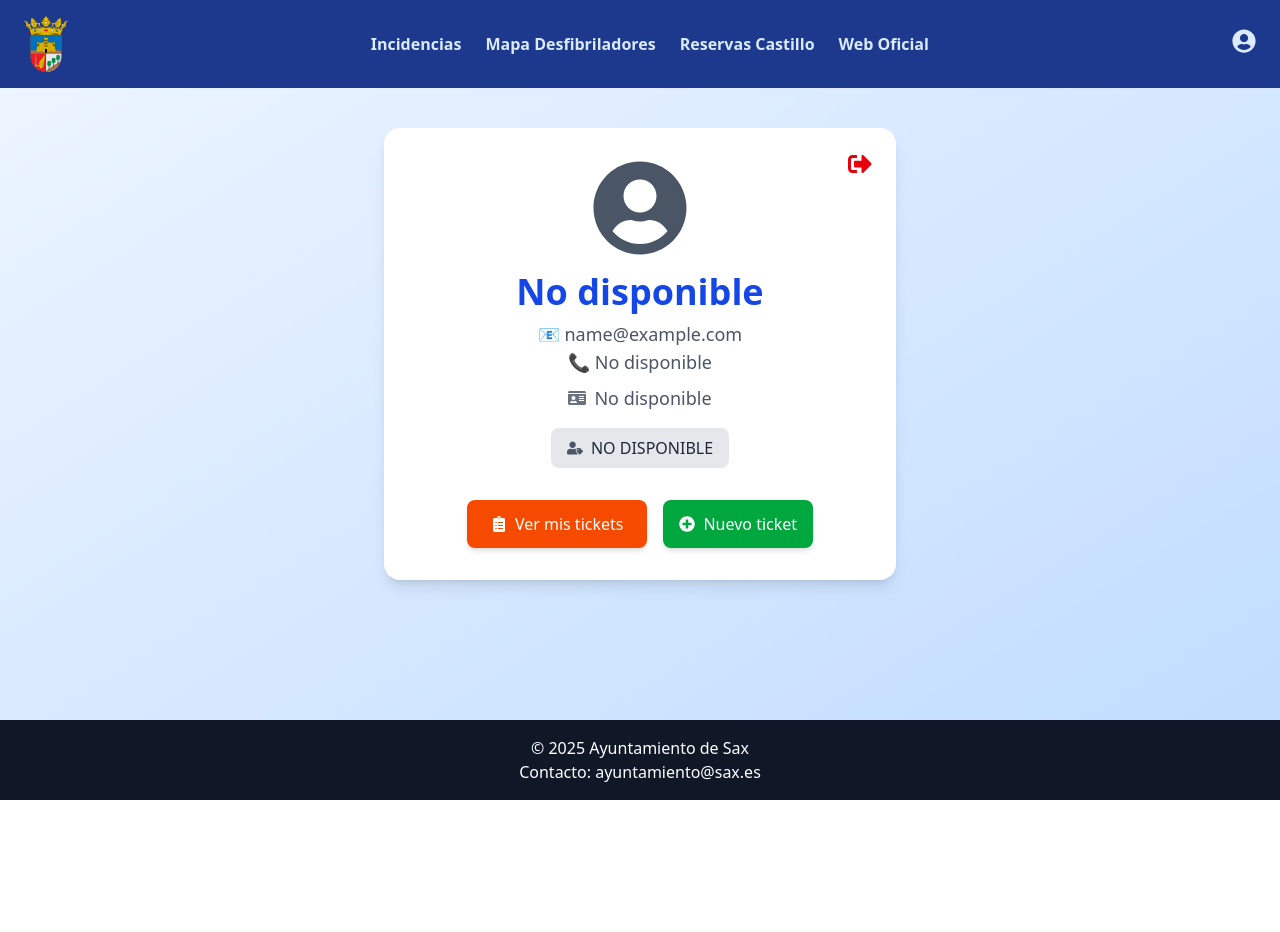
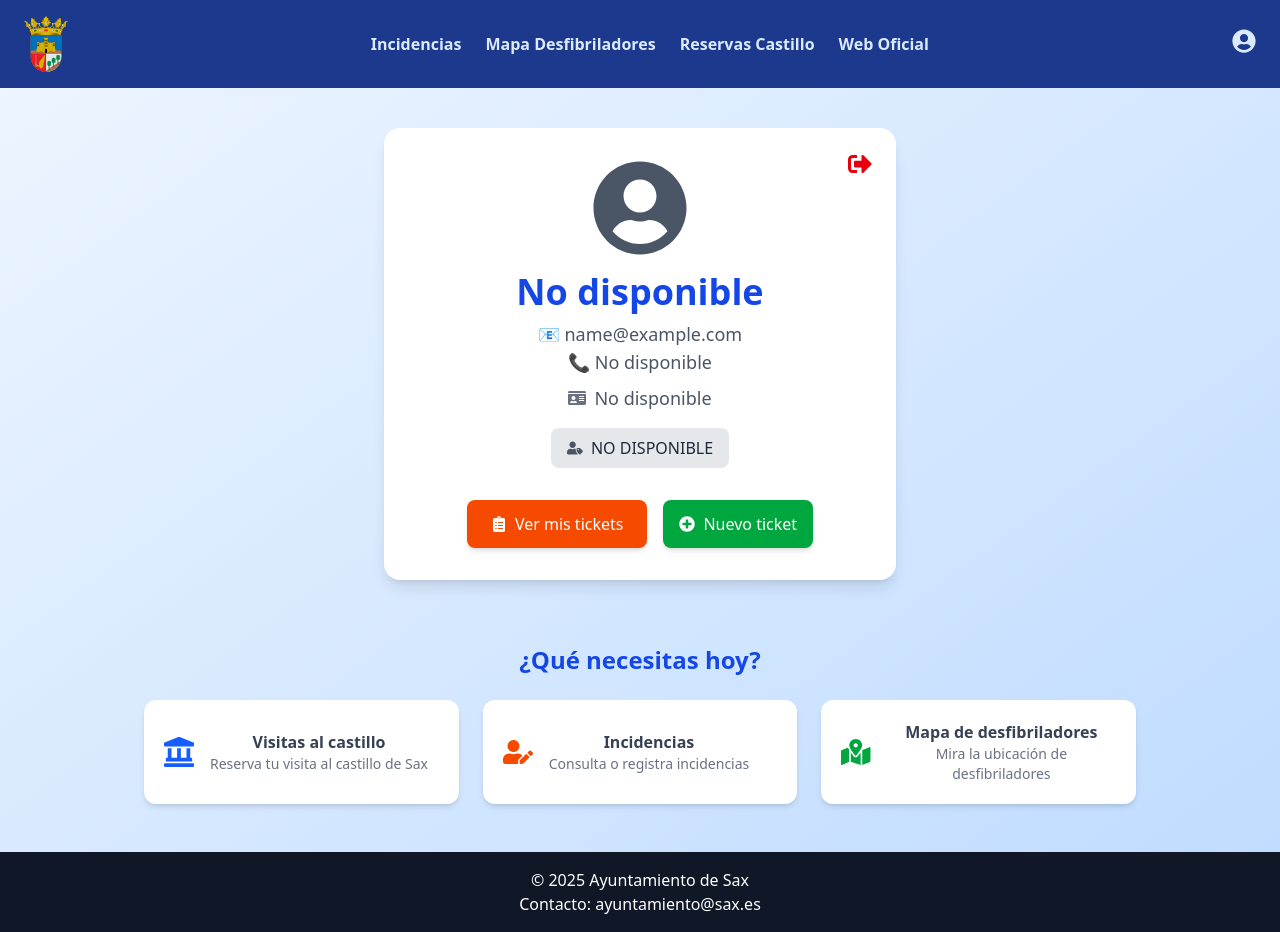
Before and after one commit to fgp4321/Sax-APP, a React (Vite) app in the folder frontend/: page /profile in a window 1280 px wide. Before the commit the page ends 800 px from the top, so only its background shows below. Built offline with nearby package versions, Linux system fonts and the light colour scheme; no server answers; sample sign-in values are in the browser's storage.

Commit message:
mejoras en el form de reservas e implementacion iconos

```diff
--- a/frontend/src/pages/FormularioReservasCastillo.jsx
+++ b/frontend/src/pages/FormularioReservasCastillo.jsx
@@ -12,17 +12,11 @@ registerLocale("es", es);
 
 const horarios = [
   { label: "--- MAÑANAS ---", disabled: true },
-  { label: "Viernes 9:30 a 13:30", hora_inicio: "09:30:00", hora_fin: "13:30:00" },
-  { label: "Sábado 9:30 a 13:30", hora_inicio: "09:30:00", hora_fin: "13:30:00" },
-  { label: "Domingo 9:30 a 13:30", hora_inicio: "09:30:00", hora_fin: "13:30:00" },
-  { label: "Visita guiada - Viernes 9:30 a 13:30", hora_inicio: "09:30:00", hora_fin: "13:30:00" },
-  { label: "Visita guiada - Sábado 9:30 a 13:30", hora_inicio: "09:30:00", hora_fin: "13:30:00" },
-  { label: "Visita guiada - Domingo 9:30 a 13:30", hora_inicio: "09:30:00", hora_fin: "13:30:00" },
+  { label: "9:30 a 13:30", hora_inicio: "09:30:00", hora_fin: "13:30:00" },
+  { label: "Visita guiada - 9:30 a 13:30", hora_inicio: "09:30:00", hora_fin: "13:30:00" },
   { label: "--- TARDES ---", disabled: true },
-  { label: "Viernes 16:00 a 18:00", hora_inicio: "16:00:00", hora_fin: "18:00:00" },
-  { label: "Sábado 16:00 a 18:00", hora_inicio: "16:00:00", hora_fin: "18:00:00" },
-  { label: "Visita guiada - Viernes 16:00 a 18:00", hora_inicio: "16:00:00", hora_fin: "18:00:00" },
-  { label: "Visita guiada - Sábado 16:00 a 18:00", hora_inicio: "16:00:00", hora_fin: "18:00:00" },
+  { label: "16:00 a 18:00", hora_inicio: "16:00:00", hora_fin: "18:00:00" },
+  { label: "Visita guiada - 16:00 a 18:00", hora_inicio: "16:00:00", hora_fin: "18:00:00" },
 ];
 
 const FormularioReserva = ({ usuario }) => {
--- a/frontend/src/pages/Profile.jsx
+++ b/frontend/src/pages/Profile.jsx
@@ -2,7 +2,7 @@ import Navbar from "@/components/Navbar";
 import Footer from "@/components/Footer";
 import { useEffect, useState } from "react";
 import { isAuthenticated, getUser } from "@/utils/auth";
-import { FaClipboardList, FaUserEdit, FaUserCircle, FaUserTag, FaPlusCircle, FaIdCard, FaSignOutAlt } from "react-icons/fa";
+import { FaClipboardList, FaUserEdit, FaUserCircle, FaUserTag, FaPlusCircle, FaIdCard, FaSignOutAlt, FaMapMarkedAlt, FaLandmark } from "react-icons/fa";
 import { useNavigate } from "react-router-dom";
 
 
@@ -93,6 +93,44 @@ export default function Profile() {
             </a>
           </div>
         </div>
+        {/* Sección de accesos rápidos a servicios */}
+        <div className="mt-16 px-4 w-full max-w-5xl mx-auto">
+          <h2 className="text-2xl font-bold text-blue-700 mb-6 text-center">¿Qué necesitas hoy?</h2>
+          <div className="grid grid-cols-1 sm:grid-cols-2 md:grid-cols-3 gap-6">
+            <a
+              href="/averias"
+              className="flex items-center p-5 bg-white shadow-md rounded-xl hover:bg-blue-100 transition"
+            >
+              <FaLandmark className="text-3xl text-blue-600 mr-4" />
+              <div>
+                <p className="font-semibold text-gray-700">Visitas al castillo</p>
+                <p className="text-sm text-gray-500">Reserva tu visita al castillo de Sax</p>
+              </div>
+            </a>
+
+            <a
+              href="/formulario"
+              className="flex items-center p-5 bg-white shadow-md rounded-xl hover:bg-blue-100 transition"
+            >
+              <FaUserEdit className="text-3xl text-orange-600 mr-4" />
+              <div>
+                <p className="font-semibold text-gray-700">Incidencias</p>
+                <p className="text-sm text-gray-500">Consulta o registra incidencias</p>
+              </div>
+            </a>
+
+            <a
+              href="/mapa-desfibriladores"
+              className="flex items-center p-5 bg-white shadow-md rounded-xl hover:bg-blue-100 transition"
+            >
+              <FaMapMarkedAlt className="text-3xl text-green-600 mr-4" />
+              <div>
+                <p className="font-semibold text-gray-700">Mapa de desfibriladores</p>
+                <p className="text-sm text-gray-500">Mira la ubicación de desfibriladores</p>
+              </div>
+            </a>
+          </div>
+        </div>
       </main>
 
       <Footer />
```
